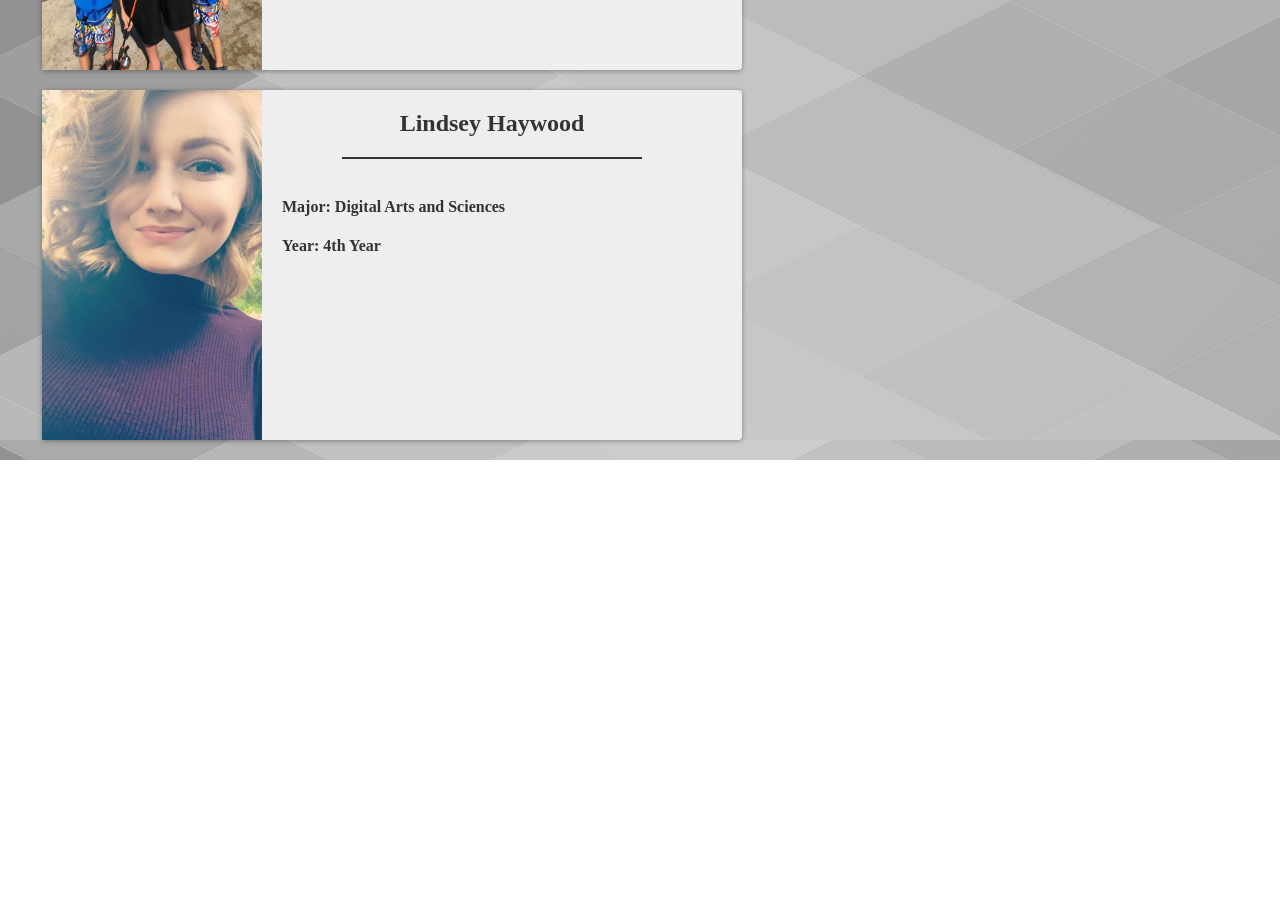
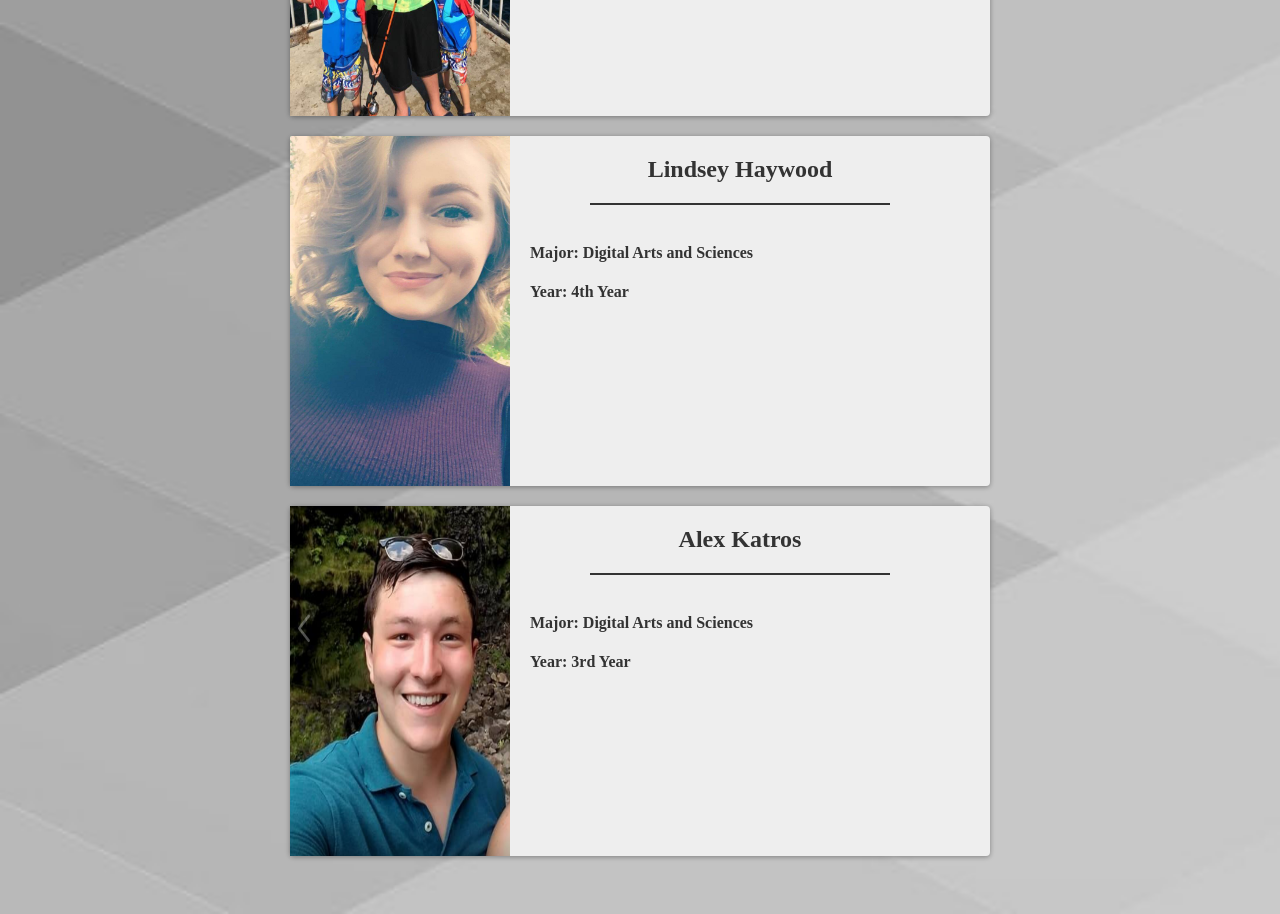
Before and after one commit to christiegoldstein/christiegoldstein.github.io, a plain HTML site: page CAP3027_Project/teamMembers.html in a window 1280 px wide. Shown: the part 1160-2074 px from the top of the page. Before the commit the page ends 1620 px from the top, so only its background shows below. Drawn offline with Linux system fonts and the light colour scheme.

Commit message:
added a new team member to team members pages and updated notes for the week

```diff
--- a/CAP3027_Project/teamMembers.css
+++ b/CAP3027_Project/teamMembers.css
@@ -56,15 +56,7 @@
 }
 
 .body-info{
-    position: absolute;
-    z-index: 15;
-    top: 25%;
-    left: 15%;
-    margin: -100px 0 0 -150px;
-}
-
-.team-info{
-    float:left;
+    padding: 30px;
 }
 
 .team-name{
@@ -78,10 +70,11 @@
 }
 
 .team-member{
+     margin: 0 auto;
+     max-width: 700px;
     width: 700px;
     height: 350px;
     background-color: #EEEEEE;
-    margin-right: 10px;
     margin-bottom: 20px;
     border-radius: 4px;
     box-shadow: 0 1px 6px rgba(0, 0, 0, 0.12), 0 1px 4px rgba(0, 0, 0, 0.24);
--- a/CAP3027_Project/teamMembers.html
+++ b/CAP3027_Project/teamMembers.html
@@ -20,7 +20,6 @@
 				<h1 class="title">Team Members</h1>
 			</div>
 			<div class="row body-info">
-				<span class="team-info">
 					<div class="team-member">
 						<div class="team-member-picture">
 							<img  class="team-member-picture" src="Christie.png">
@@ -47,8 +46,6 @@
 							<h4 class="team-memeber-info">Year: 4th Year</h4>
 						</div>
 					</div>
-				</span>
-				<span class="team-info">
 					<div class="team-member">
 						<div class="team-member-picture">
 							<img  class="team-member-picture" src="Patrick.png">
@@ -75,7 +72,19 @@
 							<h4 class="team-memeber-info">Year: 4th Year</h4>
 						</div>
 					</div>
-				</span>
+					<div class="team-member">
+						<div class="team-member-picture">
+							<img class= "team-member-picture" src="Alex.png">
+						</div>
+						<div class="bio">
+							<div class="name-div">
+								<h2 class="team-member-name">Alex Katros</h2>
+							</div>
+							</br>
+							<h4 class="team-memeber-info">Major: Digital Arts and Sciences</h4>
+							<h4 class="team-memeber-info">Year: 3rd Year</h4>
+						</div>
+					</div>
 			</div>
 		</div>
 
```
Also changed, not shown: CAP3027_Project/presentations.html (+9 -0 lines), CAP3027_Project/references.html (+4 -0 lines), CAP3027_Project/Alex.png (added), 5 other files.
